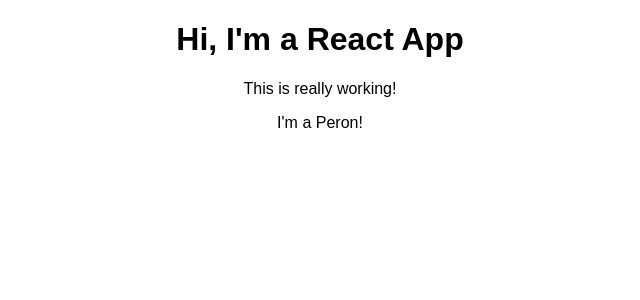
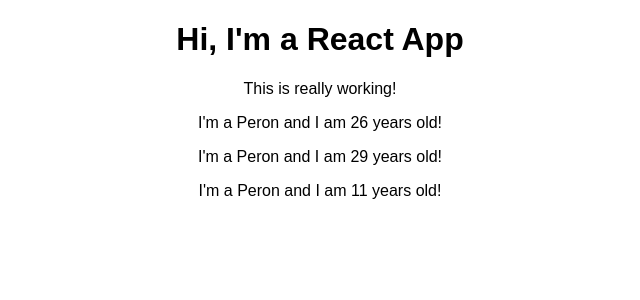
Before and after one commit to KubingYayanu/react-complete-guide, a React (Create React App) app: page / in a window 1280 px wide. Shown: the top 300 px of the page, without its empty margins (320-960 px from the left). Built offline with nearby package versions, Linux system fonts and the light colour scheme.

Commit message:
Outputting Dynamic Content

```diff
--- a/src/App.js
+++ b/src/App.js
@@ -9,6 +9,8 @@
       <div className="App">
         <h1>Hi, I'm a React App</h1>
         <p>This is really working!</p>
+        <Person />
+        <Person />
         <Person />
       </div>
     );
--- a/src/components/Person/Person.js
+++ b/src/components/Person/Person.js
@@ -1,7 +1,9 @@
 import React from "react";
 
 const person = () => {
-  return <p>I'm a Peron!</p>;
+  return (
+    <p>I'm a Peron and I am { Math.floor(Math.random() * 30) } years old!</p>
+  );
 };
 
 export default person;
```
